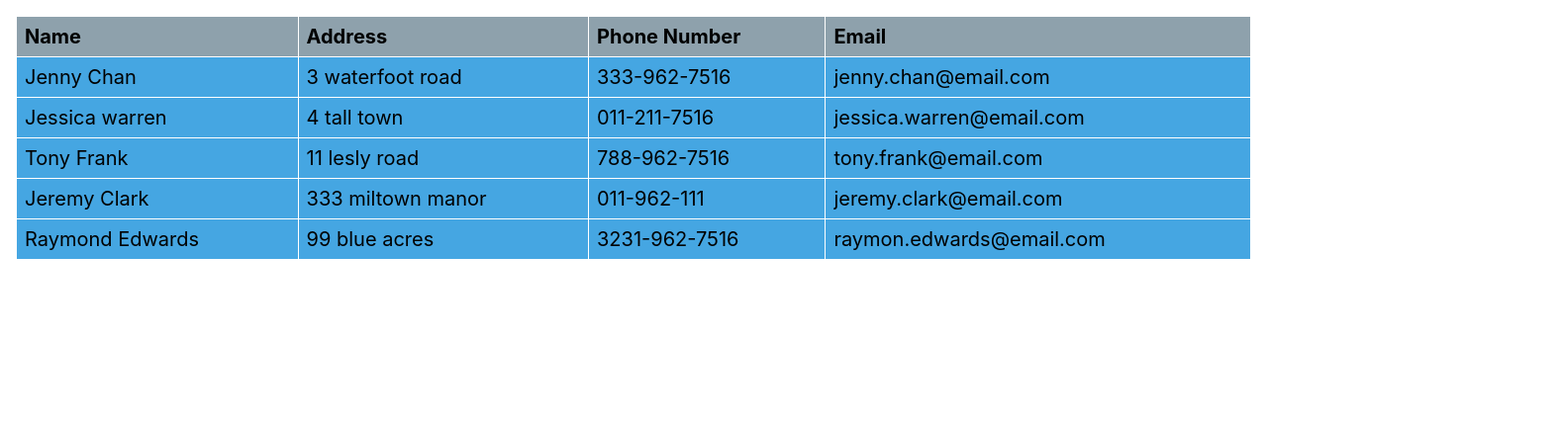
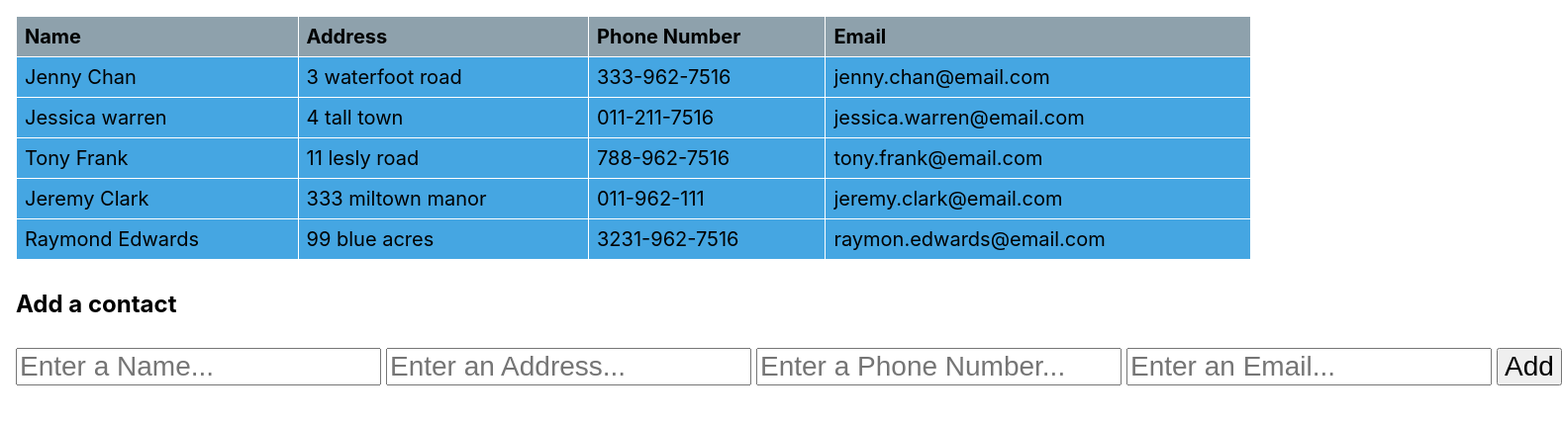
Before and after one commit to David-P-Molina/table-tutorial-refresher, a React (Create React App) app: page / in a window 1280 px wide. Shown: the top 428 px of the page at 99% size, 1578 px wide, since content can reach past the window. Built offline with nearby package versions, Linux system fonts and the light colour scheme.

Commit message:
Create basic form

```diff
--- a/src/App.js
+++ b/src/App.js
@@ -25,7 +25,35 @@ const App = () => {
             </tr>
           ))}
         </tbody>
-      </table>
+        </table>
+        <h2>Add a contact</h2>
+        <form>
+          <input
+            type="text"
+            name='fullName'
+            required='required'
+            placeholder='Enter a Name...'
+          />
+          <input
+            type="text"
+            name='address'
+            required='required'
+            placeholder='Enter an Address...'
+          />
+          <input
+            type="text"
+            name='phoneNumber'
+            required='required'
+            placeholder='Enter a Phone Number...'
+          />
+          <input
+            type="text"
+            name='email'
+            required='required'
+            placeholder='Enter an Email...'
+          />
+          <button type='submit' name='submit'>Add</button>
+        </form>
     </div>
   )
 }
```
